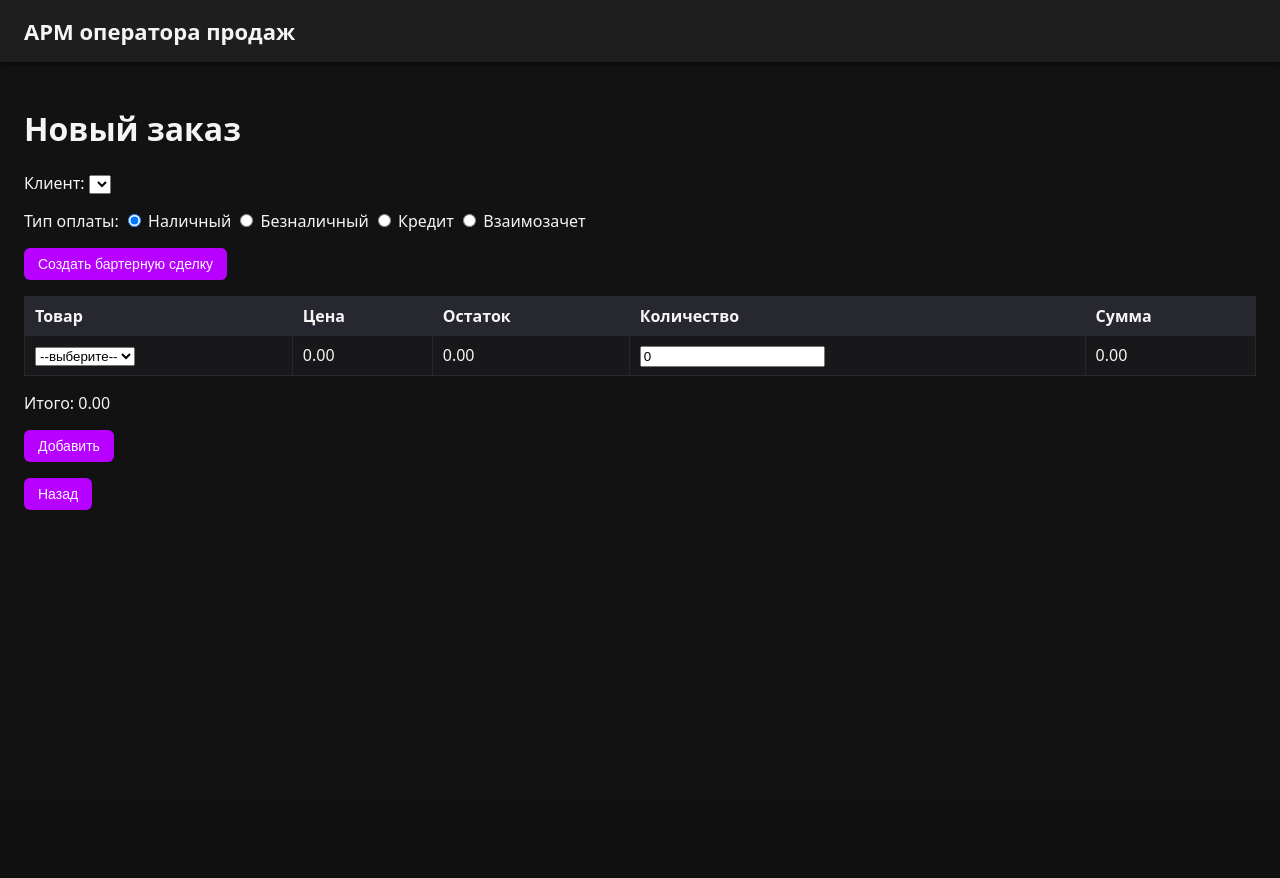
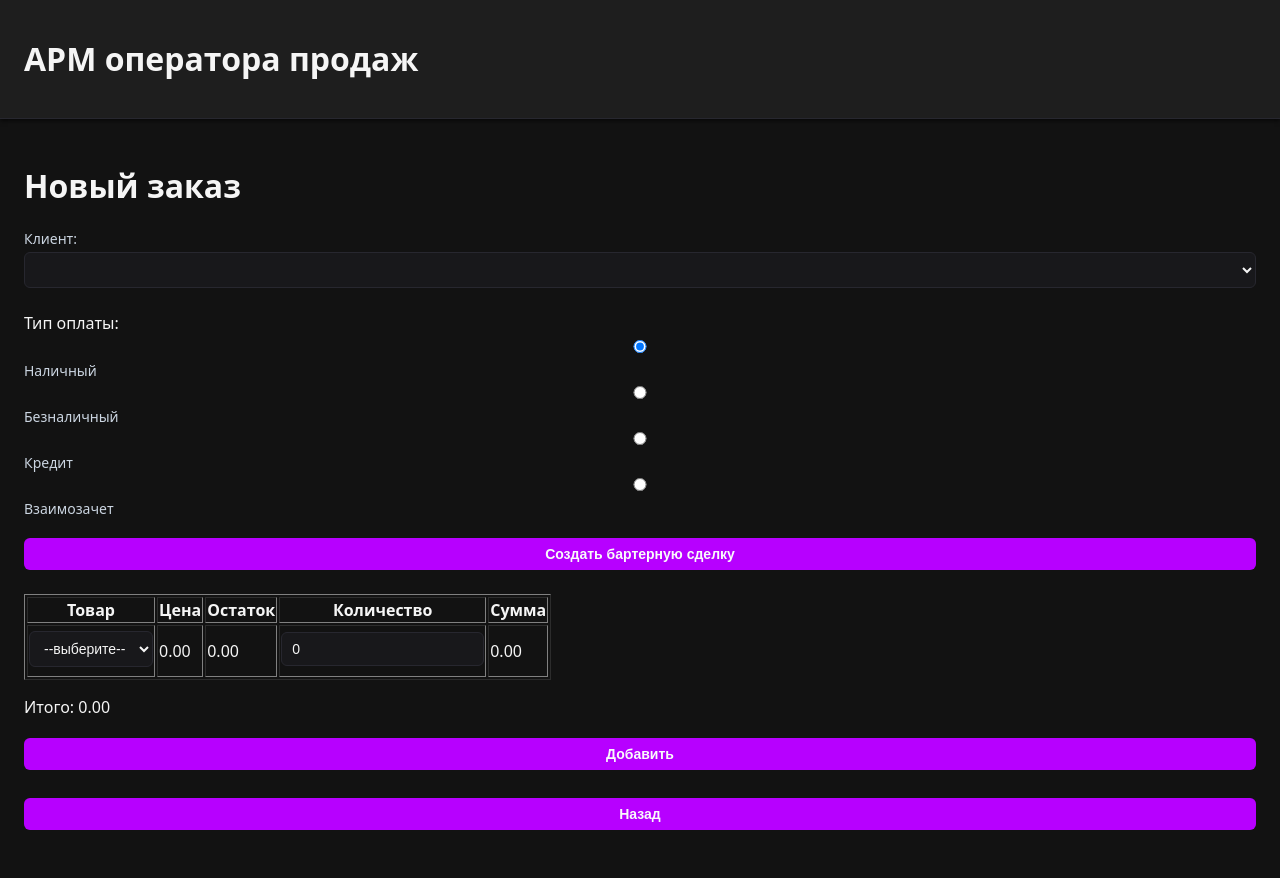
Before and after one commit to hekemi/CosLabs-MAI, a Django app: template Laba1/sales/templates/sales/order_form.html in a window 1280 px wide. Before the commit the page ends 510 px from the top, so only its background shows below. Run offline with Django 5.2, Linux system fonts and the light colour scheme; the template is opened without the code that fills it, so the values that code supplies are empty.

Commit message:
Добавил настройки для статических файлов и создал файл стилей для улучшения внешнего вида интерфейса

```diff
--- a/Laba2/Laba2/settings.py
+++ b/Laba2/Laba2/settings.py
@@ -114,4 +114,5 @@ USE_TZ = True
 # Static files (CSS, JavaScript, Images)
 # https://docs.djangoproject.com/en/6.0/howto/static-files/
 
-STATIC_URL = 'static/'
+STATIC_URL = "static/"
+STATICFILES_DIRS = [BASE_DIR / "static"]
--- /dev/null
+++ b/Laba2/static/css/style.css
@@ -0,0 +1,119 @@
+:root {
+  --bg: #121212;
+  --surface: #1e1e1e;
+  --surface-2: #18181b;
+  --border: #27272f;
+  --text: #f5f5f5;
+  --muted: #cbd5e1;
+  --accent: #b700ff;
+  --ok: #4ade80;
+  --warn: #f59e0b;
+  --alarm: #f97373;
+  --link: #93c5fd;
+}
+
+* { box-sizing: border-box; }
+
+body {
+  font-family: system-ui, -apple-system, BlinkMacSystemFont, "Segoe UI", sans-serif;
+  background: var(--bg);
+  color: var(--text);
+  margin: 0;
+}
+
+header {
+  background: var(--surface);
+  padding: 16px 24px;
+  box-shadow: 0 2px 4px rgba(0,0,0,.6);
+  border-bottom: 1px solid var(--border);
+}
+
+header h2 {
+  margin: 0;
+  font-size: 22px;
+  font-weight: 700;
+}
+
+.main {
+  padding: 24px;
+}
+
+.grid {
+  display: grid;
+  grid-template-columns: 360px minmax(420px, 760px); /* ограничиваем ширину блока с графиками */
+  gap: 16px;
+}
+
+.card {
+  background: var(--surface);
+  border: 1px solid var(--border);
+  border-radius: 10px;
+  padding: 12px;
+  margin-bottom: 12px;
+  box-shadow: 0 2px 4px rgba(0,0,0,.35);
+}
+
+label {
+  color: var(--muted);
+  font-size: 14px;
+  display: block;
+  margin-top: 2px;
+}
+
+input, select, button {
+  width: 100%;
+  margin: 4px 0 8px;
+  padding: 8px 10px;
+  border-radius: 6px;
+  border: 1px solid var(--border);
+  font-size: 14px;
+  background: var(--surface-2);
+  color: var(--text);
+}
+
+button {
+  background: var(--accent);
+  border: none;
+  color: #f9fafb;
+  cursor: pointer;
+  font-weight: 600;
+}
+
+button:hover { filter: brightness(1.05); }
+
+ul {
+  margin: 8px 0 0;
+  padding-left: 18px;
+}
+
+li { color: var(--muted); }
+
+b { color: var(--text); }
+
+.status {
+  font-weight: 700;
+  margin-top: 10px;
+}
+
+.status.ok { color: var(--ok); }
+.status.warn { color: var(--warn); }
+.status.alarm { color: var(--alarm); }
+
+img {
+  width: 100%;
+  display: block;
+  margin-bottom: 8px;
+  border-radius: 8px;
+  border: 1px solid var(--border);
+  background: #fff;
+}
+
+.chart-img {
+  max-height: 280px;     /* было больше визуально */
+  object-fit: contain;
+}
+
+@media (max-width: 980px) {
+  .grid { grid-template-columns: 1fr; }
+  .chart-img { max-height: 220px; }
+}
```
Also changed, not shown: Laba2/templates/dashboard.html (+10 -15 lines), Laba2/db.sqlite3.
